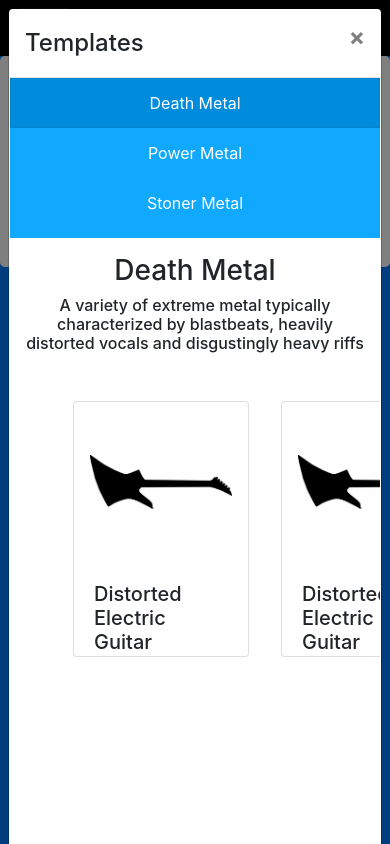
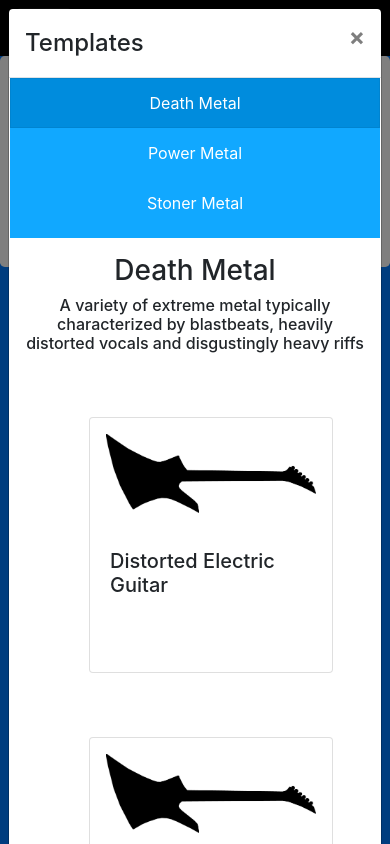
Before and after one commit to robbyph/instrumentation-generation, a Next.js app: page / in a window 390 px wide. Both pictures are taken after a click on the button "Templates". Shown: the top 844 px of the page. Built offline with nearby package versions, Linux system fonts and the light colour scheme.

Commit message:
templates responsive

```diff
--- a/components/Modals/TemplateModal.js
+++ b/components/Modals/TemplateModal.js
@@ -45,7 +45,7 @@ const TemplateModal = ({onClose, templates, onConfirm}) => {
                         </Nav>
                         </Navbar>
                     </Col>
-                    <Col style={{marginTop: '1rem', height: '45rem', overflowY: 'auto'}}>
+                    <Col style={{marginTop: '1rem', height: '45rem', overflowY: 'scrollable'}}>
                         <h3 align='center'>{selectedTemplate.name}</h3>
                         <h6 align='center'>{selectedTemplate.description}</h6>
                         <TemplateInstrumentList instruments={selectedTemplate.instruments} cardSize='small'/>
--- a/components/TemplateComponents/TemplateInstrumentList.js
+++ b/components/TemplateComponents/TemplateInstrumentList.js
@@ -1,6 +1,6 @@
 import TemplateInstrumentCard from './TemplateInstrumentCard'
-import styles from '../../styles/InstrumentList.module.scss'
-import {CardDeck} from 'react-bootstrap'
+import styles from '../../styles/TemplateInstrumentList.module.scss'
+import {Row, Col} from 'react-bootstrap'
 
 
 const TemplateInstrumentList = ({instruments, cardSize}) => {
@@ -34,8 +34,9 @@ const TemplateInstrumentList = ({instruments, cardSize}) => {
 
 
     return (
-            <CardDeck key={1} className={styles.container} style={{display: 'flex', flexDirection: 'row'}}>
+            <Row key={1} className={styles.container} style={{display: 'flex', flexDirection: 'row', flexWrap: 'wrap', justifyContent: 'flex-start'}}>
                 {instruments.map((instrument, i) => (
+                    <Col key={i} className={styles.properCol}>
                     <TemplateInstrumentCard
                         key={i}
                         id={i}
@@ -48,8 +49,9 @@ const TemplateInstrumentList = ({instruments, cardSize}) => {
                         cardSize={cardSize}
                         style={{flex: 1}}>
                     </TemplateInstrumentCard>
+                    </Col>
                 )) }
-            </CardDeck>
+            </Row>
     )
 }
 
--- a/styles/Instructions.module.scss
+++ b/styles/Instructions.module.scss
@@ -24,7 +24,7 @@
     text-align: center;
 }
 
-@media (max-width: 768px) {
+@media (max-width: 1200px) {
     .container {
         background-color: #fff;
         padding: 1.5rem;
--- /dev/null
+++ b/styles/TemplateInstrumentList.module.scss
@@ -0,0 +1,56 @@
+.container {
+    margin: 2rem;
+}
+
+.properCol {
+    flex: 0 0 20%;
+    max-width: 20%;
+    position: relative;
+    width: 100%;
+    padding: 0;
+    margin: 1rem;
+}
+
+@media (max-width: 1400px) {
+    .properCol {
+        flex: 0 0 25%;
+        max-width: 25%;
+        position: relative;
+        width: 25%;
+        padding: 0;
+        margin: .6rem;
+    }
+}
+
+@media (max-width: 1150px) {
+    .properCol {
+        flex: 0 0 33.333333%;
+        max-width: 33.333333%;
+        position: relative;
+        width: 33.333333%;
+        padding: 0;
+        margin: .3rem;
+    }
+}
+
+@media (max-width: 900px) {
+    .properCol {
+        flex: 0 0 50%;
+        max-width: 50%;
+        position: relative;
+        width: 50%;
+        padding: 0;
+        margin: 1rem;
+    }
+}
+
+@media (max-width: 620px) {
+    .properCol {
+        flex: 0 0 100%;
+        max-width: 100%;
+        position: relative;
+        width: 100%;
+        padding: 0;
+        margin: 1rem;
+    }
+}
--- a/styles/TemplateModal.module.scss
+++ b/styles/TemplateModal.module.scss
@@ -1,7 +1,7 @@
 .column {
     height: 48rem !important;
     overflow-y: scroll;
-    padding: 0
+    padding: 0;
 }
 
 @media (max-width: 768px) {
```
